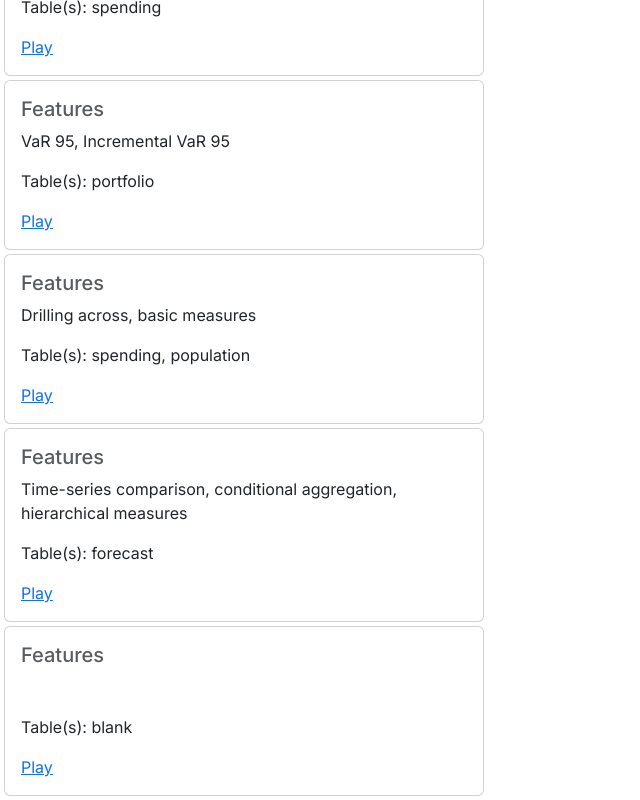
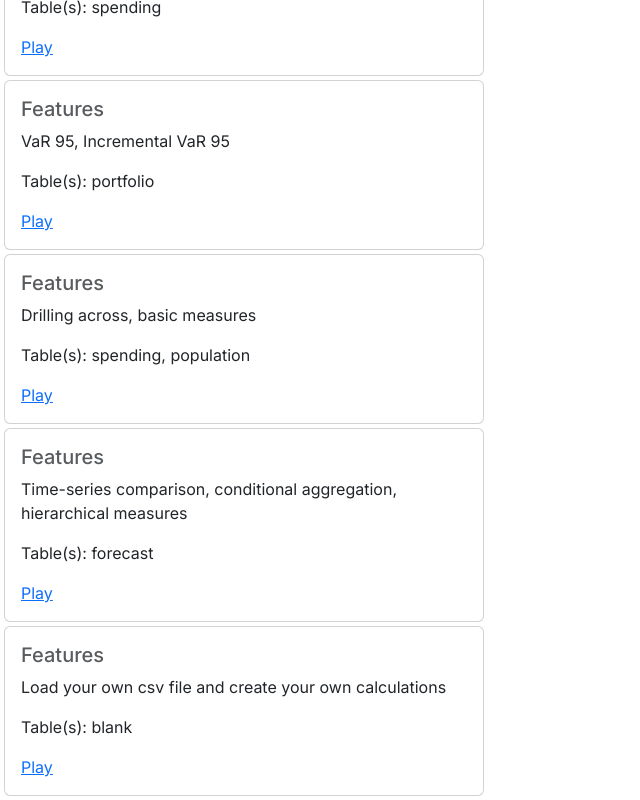
Before and after one commit to squashql/squashql-showcase, a Next.js app in the folder ui/: page / in a window 1280 px wide. Shown: the part 320-1120 px from the top of the page, without its empty margins (0-640 px from the left). Built offline with nearby package versions, Linux system fonts and the light colour scheme.

Commit message:
update images

```diff
--- a/ui/src/app/page.tsx
+++ b/ui/src/app/page.tsx
@@ -35,7 +35,7 @@ export default function Page() {
                   features={["Drilling across", "basic measures"]}/>
             <Card link={"financialplanning"} tables={["forecast"]}
                   features={["Time-series comparison", "conditional aggregation", "hierarchical measures"]}/>
-            <Card link={"blank"} tables={["blank"]} features={[]}/>
+            <Card link={"blank"} tables={["blank"]} features={["Load your own csv file and create your own calculations"]}/>
           </div>
   )
 }
```
Also changed, not shown: 2 other files (tests, documents, lock files or other folders).
